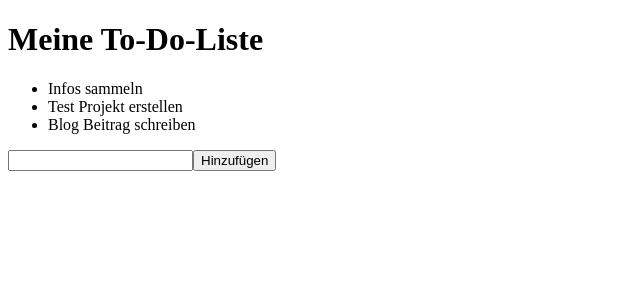
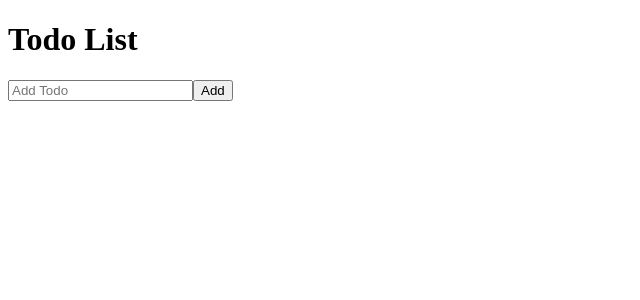
Before and after one commit to joellui/Todo-frontend--Vue, a Vue app: page / in a window 1280 px wide. Shown: the top 300 px of the page, without its empty margins (0-640 px from the left). Built offline with nearby package versions, Linux system fonts and the light colour scheme.

Commit message:
base application made

```diff
--- a/src/App.vue
+++ b/src/App.vue
@@ -1,45 +1,45 @@
 <template>
-  <div id="app">
-    <ToDos v-bind:todoEntries="todoEntries"/>
-    <AddToDoButton @add-todo-event="addToDoItem"/>
+  <div>
+    <h1>Todo List</h1>
+    <form @submit.prevent="addTodo">
+      <input type="text" v-model="newTodo" placeholder="Add Todo">
+      <button type="submit">Add</button>
+    </form>
+    <ul>
+      <li v-for="(todo, index) in todos" :key="index">
+        <input type="checkbox" v-model="todo.completed" @change="markTodoComplete(todo)">
+        <span :class="{'completed': todo.completed}">{{ todo.text }}</span>
+        <button @click="removeTodo(index)">X</button>
+      </li>
+    </ul>
   </div>
 </template>
 
 <script>
-  import ToDos from './components/ToDos'
-  import AddToDoButton from './components/AddToDoButton.vue'
-  export default {
-  name: 'App',
-  components: {
-  ToDos,
-  AddToDoButton
+export default {
+  data() {
+    return {
+      newTodo: '',
+      todos: []
+    };
   },
-  data() {
-      return {
-          todoEntries: [
-              {
-                  id: 1,
-                  title: 'Infos sammeln',
-                  completed: false
-              },
-              {
-                  id: 2,
-                  title: 'Test Projekt erstellen',
-                  completed: false
-              },
-              {
-                  id: 3,
-                  title: 'Blog Beitrag schreiben',
-                  completed: false
-              },
-              ],
-          }
-      },
-      methods: {
-    addToDoItem(newToDoItem) {
-      this.todoEntries = [...this.todoEntries, newToDoItem];
+  methods: {
+    addTodo() {
+      this.todos.push({ text: this.newTodo, completed: false });
+      this.newTodo = '';
+    },
+    markTodoComplete(todo) {
+      todo.completed = !this.todo.completed;
+    },
+    removeTodo(index) {
+      this.todos.splice(index, 1);
     }
-  },
   }
+};
+</script>
 
-</script>
+<style>
+.completed {
+  text-decoration: line-through;
+}
+</style>
--- a/src/components/AddToDoButton.vue
+++ /dev/null
@@ -1,35 +0,0 @@
-<template>
-    <div>
-      <form @submit="addToDo">
-        <input type="text" v-model="title" name="title">
-        <button type="submit">Hinzufügen</button>
-      </form>
-    </div>
-  </template>
-
-<script>
-import { v4 as uuidv4 } from 'uuid';
-
-export default {
-name: 'AddToDoButton',
-data() {
-    return {
-        title: ''
-    }
-},
-methods: {
-    addToDo(event){
-        event.preventDefault();
-
-        const newToDoObject = {
-            id: uuidv4(),
-            title: this.title,
-            completed: false
-        }
-
-        this.$emit("add-todo-event", newToDoObject);
-        this.title= '';
-    }
-}
-}
-</script>
--- a/src/components/ToDoItem.vue
+++ /dev/null
@@ -1,16 +0,0 @@
-<template>
-    <div>
-      {{ todoItem.title }}
-    </div>
-  </template>
-
-  <script >
-
-  export default {
-    name: 'ToDoItem',
-    components: {
-    },props: [
-      "todoItem"
-    ]
-  }
-  </script>
--- a/src/components/ToDos.vue
+++ /dev/null
@@ -1,24 +0,0 @@
-<template>
-    <div>
-        <h1>Meine To-Do-Liste</h1>
-        <ul>
-            <li v-bind:key="item.id" v-for="item in todoEntries">
-                <ToDoItem v-bind:todoItem="item" />
-            </li>
-        </ul>
-    </div>
-  </template>
-
-<script >
-import ToDoItem from "./ToDoItem";
-
-export default {
-  name: 'ToDos',
-  components: {
-      ToDoItem
-  },
-  props: [
-      "todoEntries"
-  ]
-}
-</script>
```
Also changed, not shown: src/assets/logo.png (deleted).
